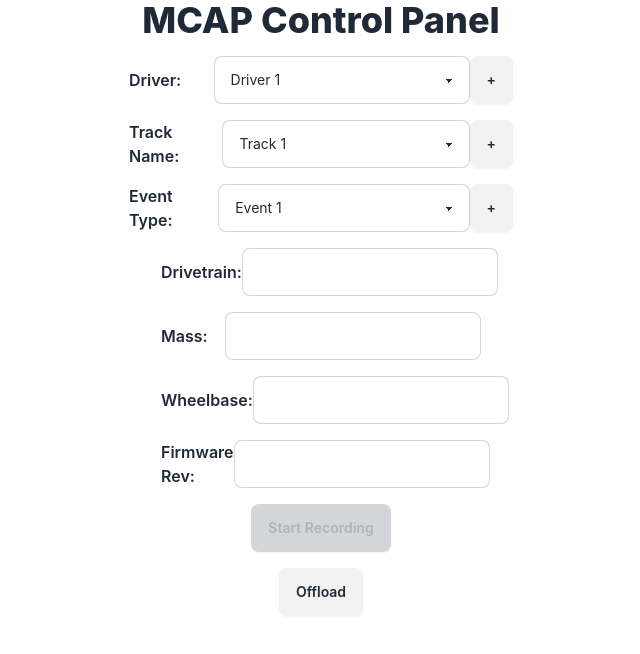
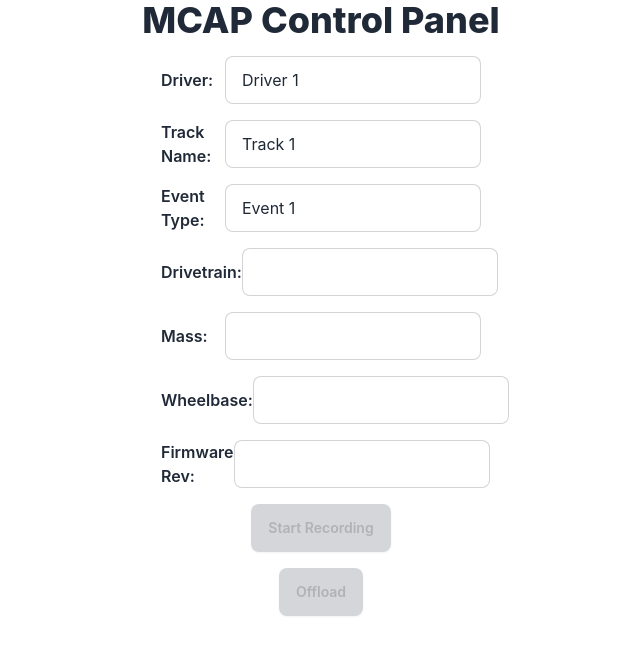
Before and after one commit to RCMast3r/data_acq, a React (Create React App) app in the folder frontend/: page / in a window 1280 px wide. Shown: the top 654 px of the page, without its empty margins (319-959 px from the left). Built offline with nearby package versions, Linux system fonts and the light colour scheme.

Commit message:
slight frontend changes

```diff
--- a/frontend/src/App.tsx
+++ b/frontend/src/App.tsx
@@ -31,9 +31,9 @@ function App() {
                 <PageTitle/>
             </div>
 
-            <DropdownForm title={"Driver"} options={drivers} data={driverInput} setData={setDriverInput} recording={recording}/>
-            <DropdownForm title={"Track Name"} options={tracks} data={trackNameInput} setData={setTrackNameInput} recording={recording}/>
-            <DropdownForm title={"Event Type"} options={events} data={eventTypeInput} setData={setEventTypeInput} recording={recording}/>
+            <TextForm title={"Driver"} isNum={false} data={driverInput} setData={setDriverInput} recording={recording}/>
+            <TextForm title={"Track Name"} isNum={false} data={trackNameInput} setData={setTrackNameInput} recording={recording}/>
+            <TextForm title={"Event Type"} isNum={false} data={eventTypeInput} setData={setEventTypeInput} recording={recording}/>
             <TextForm title={"Drivetrain"} isNum={false} data={drivetrainTypeInput} setData={setDrivetrainTypeInput} recording={recording}/>
             <TextForm title={"Mass"} isNum={true} data={massInput} setData={setMassInput} recording={recording}/>
             <TextForm title={"Wheelbase"} isNum={true} data={wheelbaseInput} setData={setWheelbaseInput} recording={recording}/>
--- a/frontend/src/OffloadButton.tsx
+++ b/frontend/src/OffloadButton.tsx
@@ -18,7 +18,7 @@ export function OffloadButton() {
     }
 
     return (
-        <button className={"btn"} onClick={offload}>
+        <button className={"btn"} onClick={offload} disabled={true}>
             Offload
         </button>
     )
```
